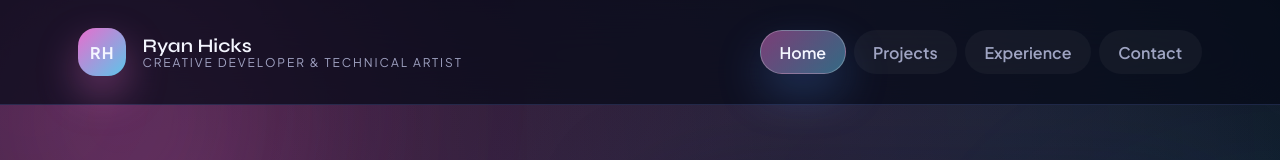
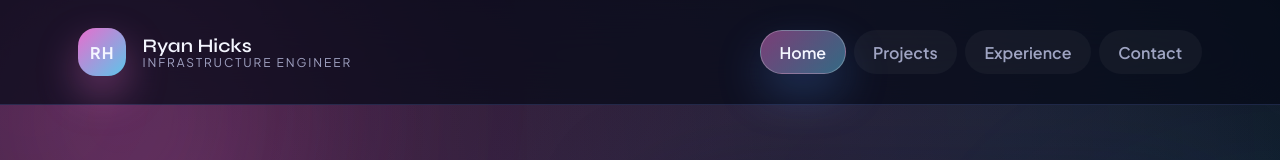
Before and after one commit to rhicksrad/Ryan, a React (Vite) app: page / in a window 1280 px wide. Shown: the top 160 px of the page. Built offline with nearby package versions, Linux system fonts and the light colour scheme.

Commit message:
Update site title to Infrastructure Engineer

```diff
--- a/src/data/site.js
+++ b/src/data/site.js
@@ -1,6 +1,6 @@
 export const site = {
   name: 'Ryan Hicks',
-  title: 'Creative Developer & Technical Artist',
+  title: 'Infrastructure Engineer',
   tagline: 'Designing lush, kinetic interfaces with a game developer\'s heart.',
   email: 'hicksrch@gmail.com',
   githubUser: 'rhicksrad',
```
